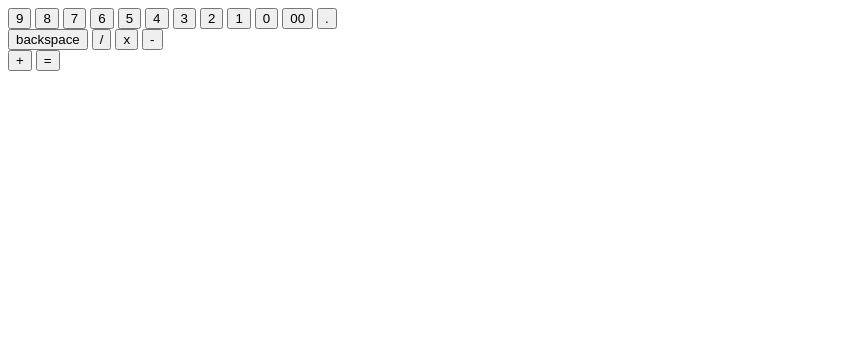
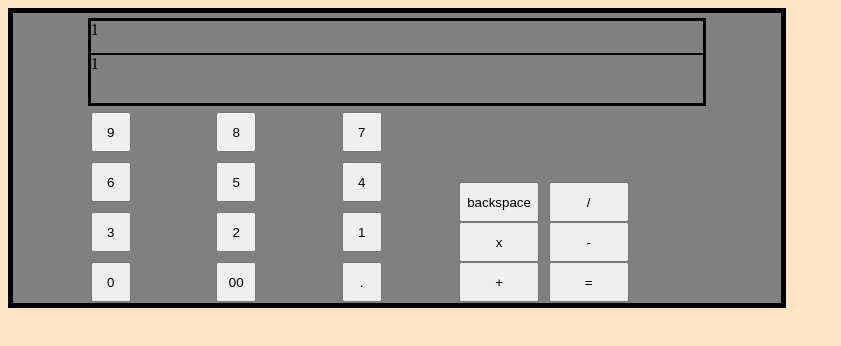
Before and after one commit to Zelouchan/calculator-odin, a plain HTML site: page index.html in a window 1280 px wide. Shown: the whole page, without its empty margins (0-841 px from the left). Drawn offline with Linux system fonts and the light colour scheme.

Commit message:
started with css layout

```diff
--- a/index.html
+++ b/index.html
@@ -5,15 +5,15 @@
     <meta name="viewport" content="width=device-width, initial-scale=1.0">
     <script src="./script.js" defer></script>
     <link rel="stylesheet" href="style.css"></style>
-    <title>Document</title>
+    <title>Calculator</title>
 </head>
 <body>
-    <div class="main">
-        <div class="screen">
-            <div class="userInput"></div>
-            <div class="answer"></div>
-        </div>
+<div class="main">
+    <div class="screen">
+        <div class="userInput">1</div>
+        <div class="answer">1</div>
     </div>
+
 
     <div class="interactive">
         <div class="numberButtons">
@@ -46,7 +46,7 @@
         </div>
 
     </div>
-
+</div>
 
 
 
--- a/style.css
+++ b/style.css
@@ -0,0 +1,81 @@
+:root {
+    background-color: bisque;
+}
+
+body {
+    height: 100%;
+    width: 100%;
+}
+
+.main {
+    display: flex;
+    flex-direction: column;
+    height: 80%;
+    width: 60%;
+    background-color: gray;
+    border: 5px solid black;
+    justify-content: stretch;
+    align-items: center;
+}
+
+.screen {
+    height: 20%;
+    width: 80%;
+    border: 2px solid black;
+    margin: 5px;
+}
+
+.userInput {
+    border: 1px solid black;
+    height: 2em;
+}
+
+.answer {
+    border: 1px solid black;
+    height: 3em;
+}
+
+.interactive {
+    display: flex;
+    align-items: stretch;
+    justify-content: space-between;
+    width: 80%;
+    min-height: 70%;
+}
+
+.numberButtons {
+    display: grid;
+    grid-template-columns: 1fr 1fr 1fr;
+    grid-template-rows: 1fr 1fr 1fr 1fr;
+    grid-gap: 10px;
+    width: 60%;
+    height: 100%;
+    margin: 1px;
+}
+
+.numberButtons button {
+    height: 3em;
+    width: 3em;
+}
+
+.operatorButtons button{
+    height: 3em;
+    width: 6em;
+}
+.operatorButtons {
+    align-self: end;
+    display: flex;
+    flex-direction: column;
+    width: 40%;
+    height: 100%;
+    margin: 1px;
+}
+
+.top {
+    font-family: 'Courier New', Courier, monospace;
+    flex-direction: row;
+}
+
+.bottom {
+    font-family: 'Courier New', Courier, monospace;
+}
```
